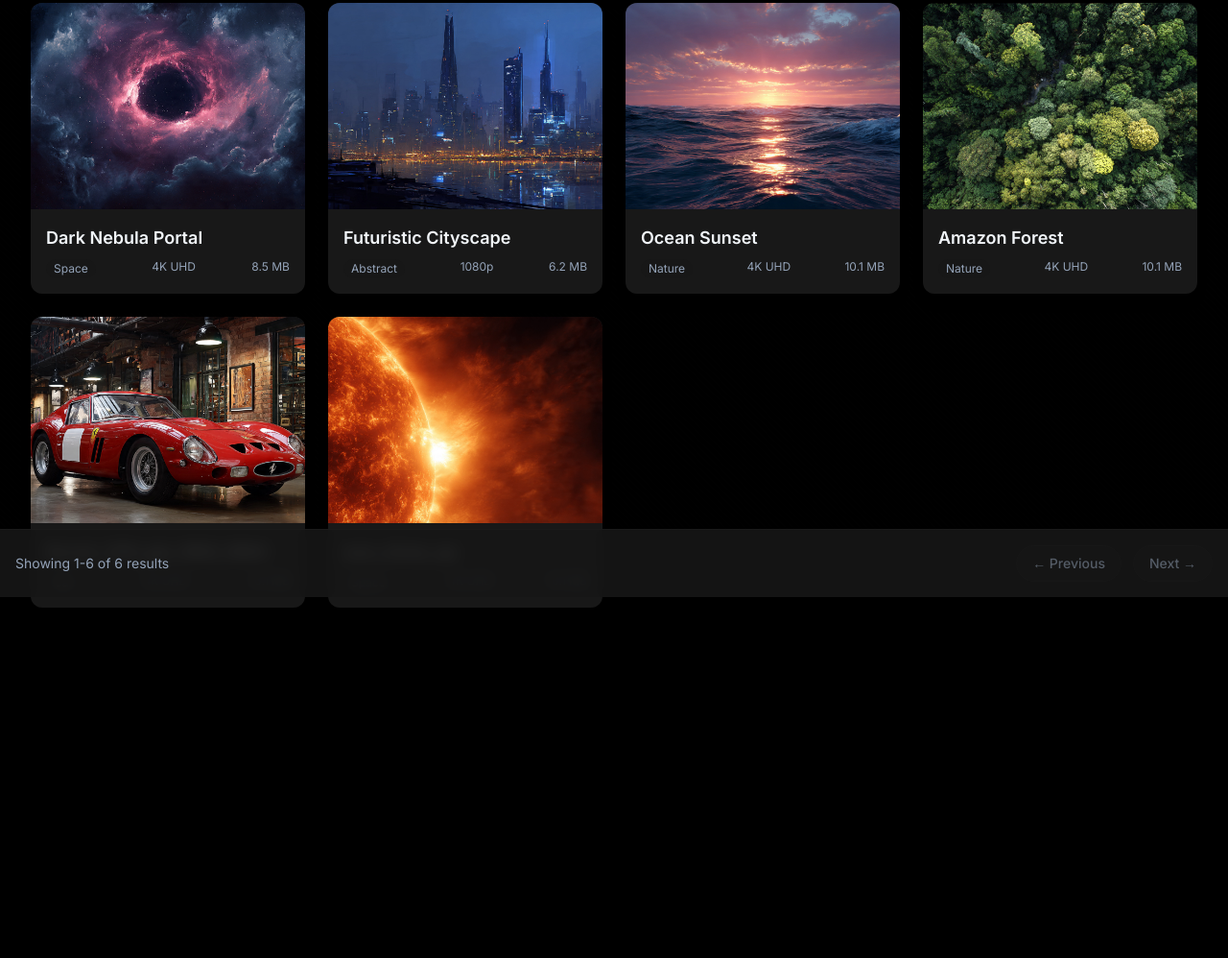
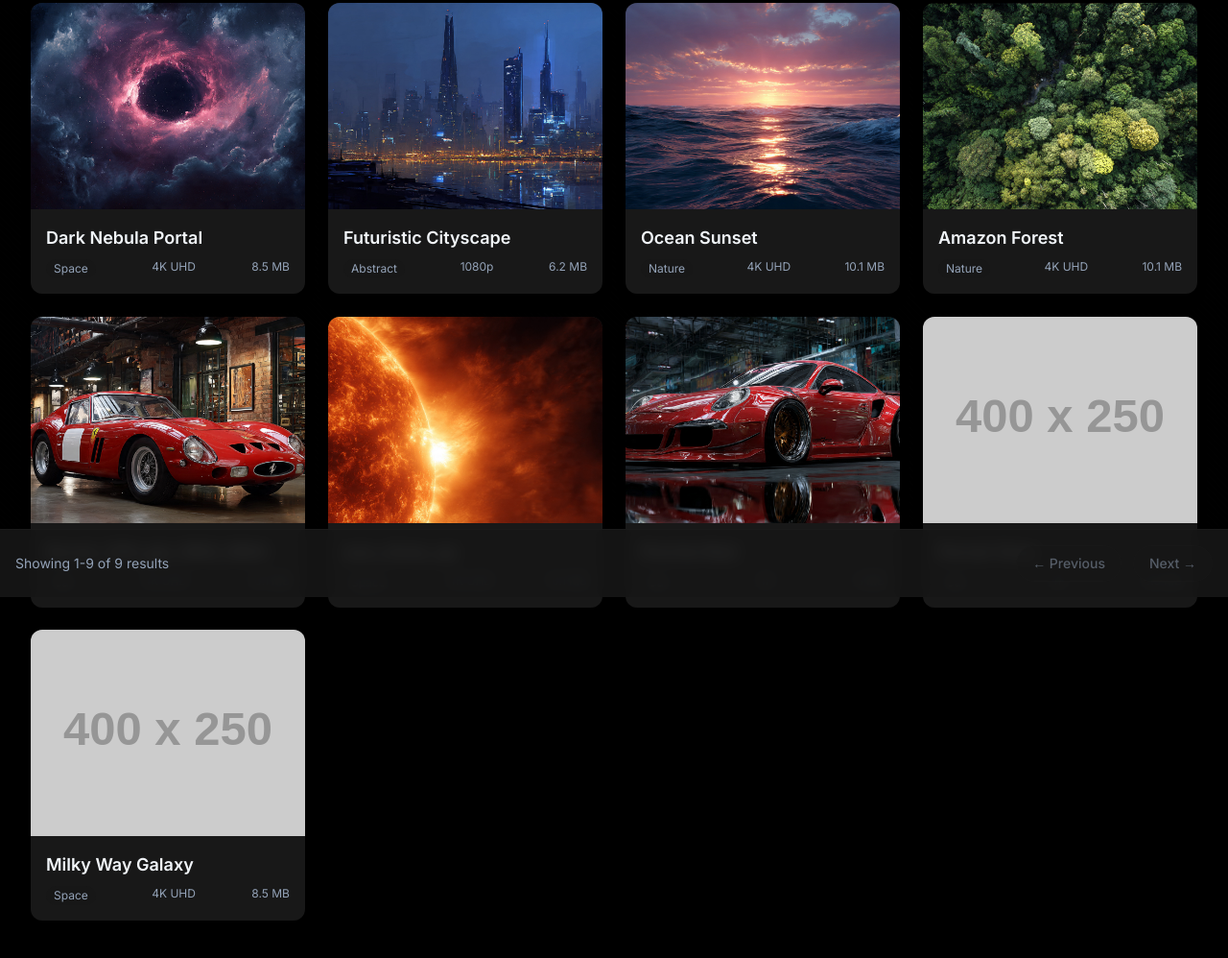
Before and after one commit to noneknows7756/Stellar_Wallpapers, a plain HTML site: page index.html in a window 1280 px wide. Shown: the part 178-1176 px from the top of the page at 96% size. Before the commit the page ends 913 px from the top, so only its background shows below. Drawn offline with nearby package versions, Linux system fonts and the light colour scheme; placeholder pictures from the web are drawn by us.

Commit message:
Update index.html

```diff
--- a/index.html
+++ b/index.html
@@ -339,6 +339,30 @@
                 lowResUrl: "sun_close_up.jpeg",
                 highResUrl: "sun_close_up.jpeg",
             },
+            {
+                title: "Porche Red",
+                category: "Car",
+                size: "8 MB",
+                quality: "4K",
+                lowResUrl: "pr low.jpeg",
+                highResUrl: "pr high.jpeg",
+            },
+            {
+                title: "Ferrari Gray",
+                category: "Car",
+                size: "8.5 MB",
+                quality: "4K ",
+                lowResUrl: "fg low.png",
+                highResUrl: "fg high.png",
+            },
+            {
+                title: "Milky Way Galaxy",
+                category: "Space",
+                size: "8.5 MB",
+                quality: "4K UHD",
+                lowResUrl: "gm low.png",
+                highResUrl: "gm high.png",
+            },
         ];
 
         /*
```
